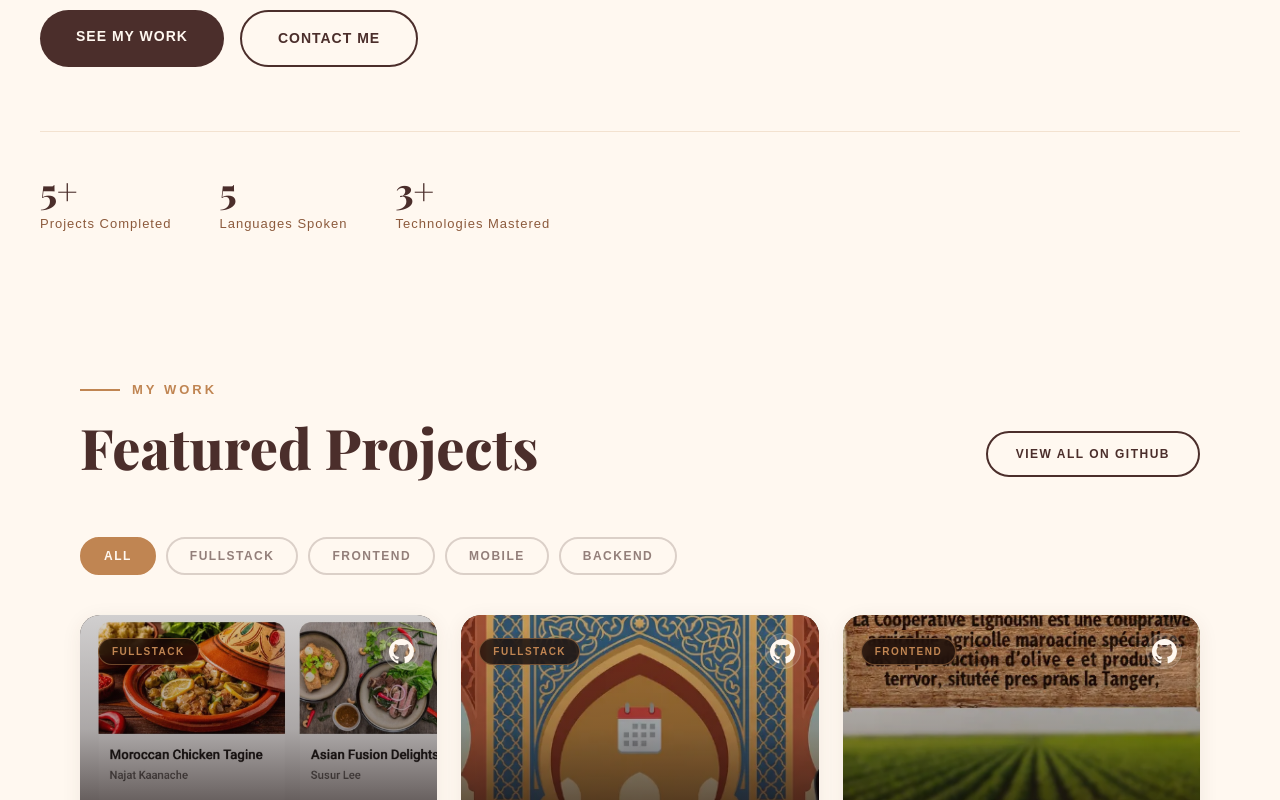
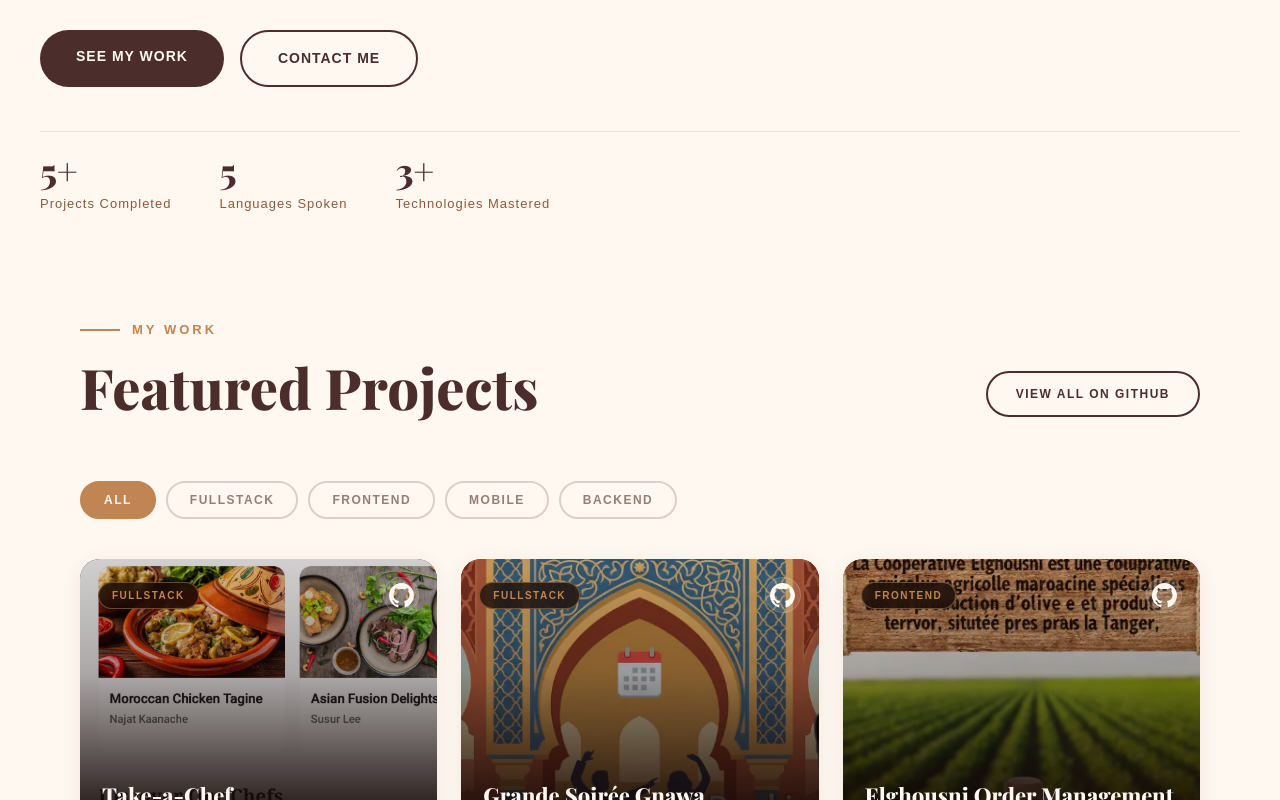
Before and after one commit to wiissal/wiissal-portfolio, a Next.js app: page / in a window 1280 px wide. Shown: the part 520-1320 px from the top of the page. Built offline with nearby package versions, Linux system fonts and the light colour scheme.

Commit message:
fix(spacing): reduce gap between hero stats and projects section

```diff
--- a/src/app/components/Hero.jsx
+++ b/src/app/components/Hero.jsx
@@ -87,7 +87,7 @@ export default function Hero() {
           </div>
 
           {/* Stats */}
-          <div className="hero-stats" style={{ display: "flex", gap: 48, marginTop: 40, paddingTop: 40, borderTop: "1px solid rgba(192,133,82,0.2)" }}>
+          <div className="hero-stats" style={{ display: "flex", gap: 48, marginTop: 20, paddingTop: 20, borderTop: "1px solid rgba(192,133,82,0.2)" }}>
             {[
               { number: "5+", label: "Projects Completed" },
               { number: "5", label: "Languages Spoken" },
--- a/src/app/components/Projects.jsx
+++ b/src/app/components/Projects.jsx
@@ -166,7 +166,7 @@ export default function Projects() {
       id="projects"
       style={{
         backgroundColor: "#fff8f0",
-        padding: "100px 0",
+        padding: "40px 0",
         scrollMarginTop: "80px",
       }}
     >
@@ -265,6 +265,7 @@ export default function Projects() {
                 key={filter}
                 onClick={() => handleFilter(filter)}
                 style={{
+                  marginTop: 4,
                   padding: "8px 22px",
                   borderRadius: 50,
                   border: isActive
```
